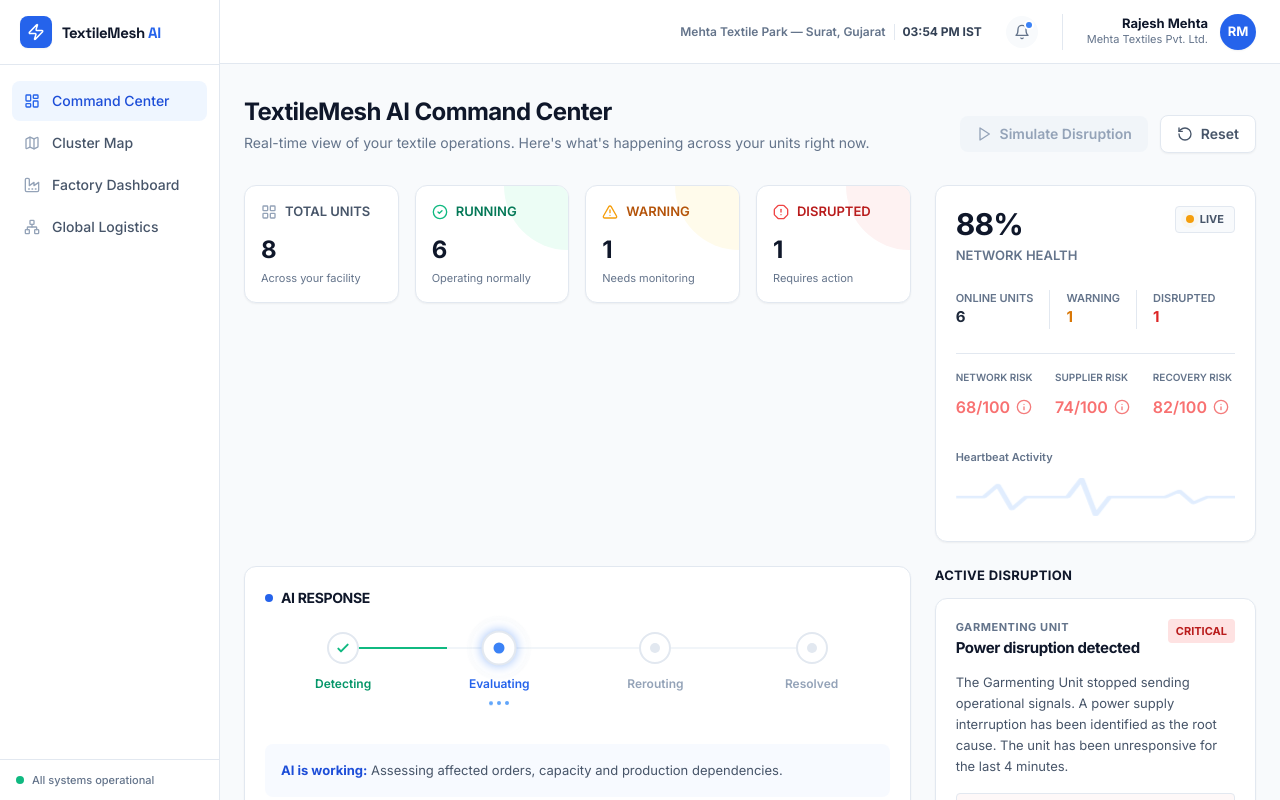
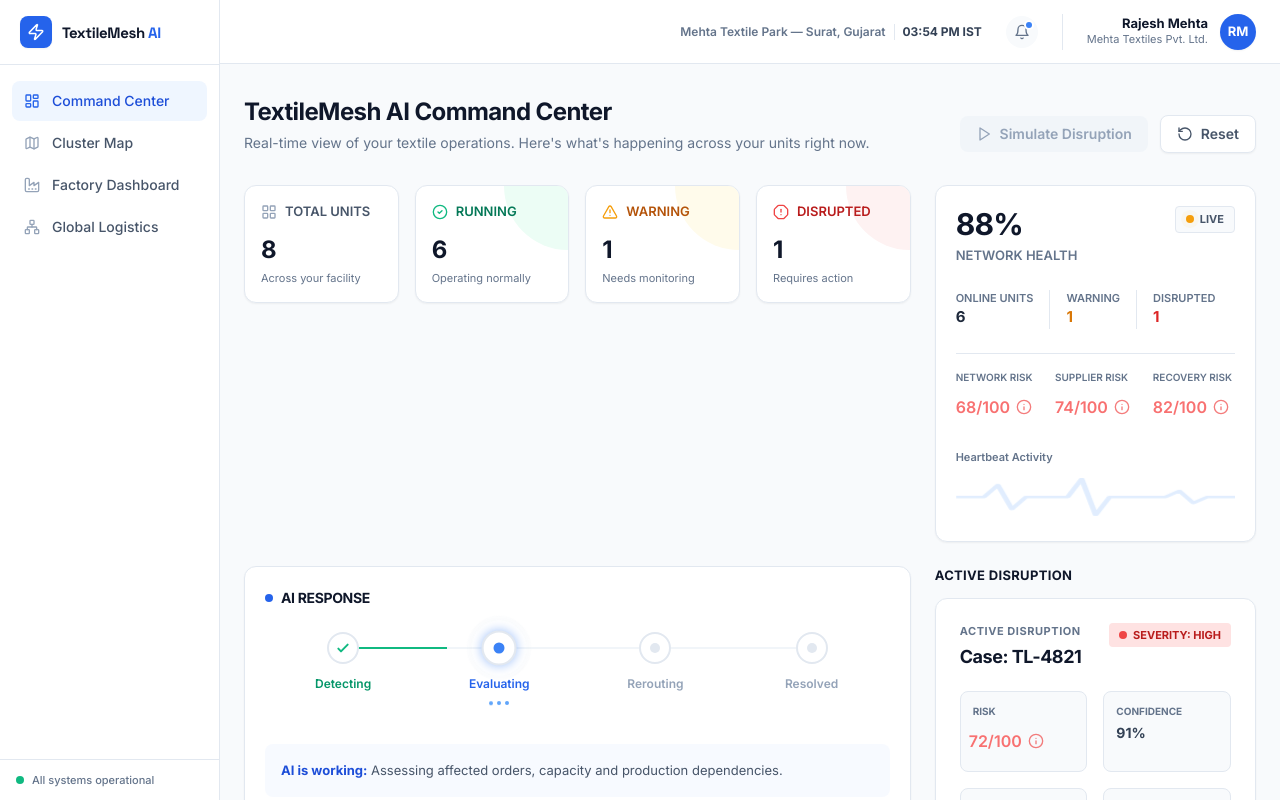
Before and after one commit to ianeeshthakur/hackfest-frontend, a Next.js app: page /command-center in a window 1280 px wide. Both pictures are taken after a click on the button "Simulate Disruption". Built offline with nearby package versions, Linux system fonts and the light colour scheme.

Commit message:
feat: overhaul ActiveDisruption UI and introduce AIRecommendationCard for enhanced diagnostic insights

```diff
--- /dev/null
+++ b/components/command-center/AIRecommendationCard.jsx
@@ -0,0 +1,91 @@
+import React, { useState } from "react";
+import { Sparkles, ArrowRight, ChevronDown } from "lucide-react";
+
+export function AIRecommendationCard({ simulationState }) {
+  const [isOpen, setIsOpen] = useState(false);
+
+  // Show only during evaluating, rerouting, or resolved
+  if (simulationState === "IDLE" || simulationState === "DETECTING") return null;
+
+  const isResolved = simulationState === "RESOLVED";
+
+  return (
+    <div className={`mt-6 rounded-xl border shadow-lg overflow-hidden transition-all duration-500 ${
+      isResolved ? "border-blue-200 shadow-blue-900/5 bg-gradient-to-br from-blue-50/50 to-white" : "border-indigo-200 shadow-indigo-900/10 bg-gradient-to-br from-indigo-50 to-white"
+    }`}>
+
+      {/* Header */}
+      <div className="px-5 py-4 flex items-center justify-between border-b border-indigo-100 bg-white/50">
+        <div className="flex items-center gap-2">
+          <div className="p-1.5 bg-indigo-100 rounded-md text-indigo-600">
+            <Sparkles className="h-4 w-4" />
+          </div>
+          <span className="text-[11px] font-bold tracking-widest uppercase text-indigo-600">
+            AI Recommendation
+          </span>
+        </div>
+        <span className="text-[10px] font-bold bg-white border border-indigo-100 text-indigo-700 px-2 py-1 rounded-full uppercase">
+          Confidence: 88%
+        </span>
+      </div>
+
+      <div className="p-6">
+        <h3 className="text-lg font-extrabold text-slate-900 tracking-tight mb-6">
+          REROUTE ORDER TX-2048
+        </h3>
+
+        {/* Before / After Metrics */}
+        <div className="grid grid-cols-3 gap-4 mb-6">
+          <MetricChange label="Risk" before="72" after="24" isResolved={isResolved} isGood />
+          <MetricChange label="Delay" before="+9h" after="+2h" isResolved={isResolved} isGood />
+          <div className="flex flex-col p-3 bg-white rounded-lg border border-slate-100 shadow-sm">
+            <span className="text-[10px] uppercase font-bold text-slate-400 mb-2">Cost</span>
+            <span className="text-sm font-bold text-amber-600">+₹18,500</span>
+          </div>
+        </div>
+
+        {/* Interactive Explanation Dropdown */}
+        <button
+          onClick={() => setIsOpen(!isOpen)}
+          className="w-full flex items-center justify-between p-3 rounded-lg bg-indigo-50/50 hover:bg-indigo-100/50 transition-colors border border-indigo-100 text-indigo-700"
+        >
+          <span className="text-xs font-bold uppercase tracking-wider">Why this recommendation?</span>
+          <ChevronDown className={`h-4 w-4 transition-transform duration-300 ${isOpen ? 'rotate-180' : ''}`} />
+        </button>
+
+        <div className={`grid transition-all duration-300 ease-in-out ${isOpen ? 'grid-rows-[1fr] opacity-100 mt-4' : 'grid-rows-[0fr] opacity-0'}`}>
+          <div className="overflow-hidden">
+            <div className="p-4 bg-white border border-slate-100 rounded-lg shadow-inner">
+              <p className="text-xs text-slate-600 font-medium mb-3 leading-relaxed">
+                The agent evaluated 14 alternative paths and identified this reroute as the optimal balance between cost and delivery time.
+              </p>
+              <ul className="space-y-2 text-[11px] font-medium text-slate-700">
+                <li className="flex items-start gap-2"><span className="text-indigo-500">•</span> Deadline proximity (Critical: &lt;48h remaining)</li>
+                <li className="flex items-start gap-2"><span className="text-indigo-500">•</span> Available alternate capacity (F-X7K92 matches volume)</li>
+                <li className="flex items-start gap-2"><span className="text-indigo-500">•</span> Certification match (GOTS certified facility required)</li>
+                <li className="flex items-start gap-2"><span className="text-emerald-500">•</span> Expected delay reduction (Saved 7 hours)</li>
+                <li className="flex items-start gap-2"><span className="text-emerald-500">•</span> Risk reduction (Score drops 72 → 24)</li>
+                <li className="flex items-start gap-2"><span className="text-amber-500">•</span> Cost (+₹18k is within auto-approval threshold)</li>
+              </ul>
+            </div>
+          </div>
+        </div>
+      </div>
+    </div>
+  );
+}
+
+function MetricChange({ label, before, after, isResolved, isGood }) {
+  return (
+    <div className="flex flex-col p-3 bg-white rounded-lg border border-slate-100 shadow-sm relative overflow-hidden">
+      <span className="text-[10px] uppercase font-bold text-slate-400 mb-2">{label}</span>
+      <div className="flex items-center gap-2">
+        <span className="text-sm font-bold text-slate-400 line-through decoration-slate-300">{before}</span>
+        <ArrowRight className="h-3 w-3 text-slate-300" />
+        <span className={`text-sm font-bold ${isResolved ? (isGood ? 'text-emerald-600' : 'text-slate-800') : 'text-indigo-600'}`}>
+          {after}
+        </span>
+      </div>
+    </div>
+  );
+}
--- a/components/command-center/ActiveDisruption.jsx
+++ b/components/command-center/ActiveDisruption.jsx
@@ -1,5 +1,6 @@
 import React from "react";
-import { ACTIVE_DISRUPTION_DATA } from "@/lib/commandCenterData";
+import { ExplainableRiskScore } from "@/components/ui/ExplainableRiskScore";
+import { AlertTriangle, Clock, Zap } from "lucide-react";
 
 export function ActiveDisruption({ simulationState }) {
   if (simulationState === "IDLE") return null;
@@ -7,53 +8,87 @@ export function ActiveDisruption({ simulationState }) {
   const isResolved = simulationState === "RESOLVED";
 
   return (
-    <div className={`p-5 rounded-xl border shadow-sm transition-colors duration-500 ${
-      isResolved ? "bg-emerald-50 border-emerald-200" : "bg-white border-red-200"
+    <div className={`p-6 rounded-xl border shadow-sm transition-all duration-500 ${
+      isResolved ? "bg-emerald-50/50 border-emerald-200" : "bg-white border-red-200"
     }`}>
-      <div className="flex items-start justify-between mb-3">
-        <div className="flex items-center gap-3">
+      {/* Header Section */}
+      <div className="flex items-start justify-between mb-5">
         <div className="flex flex-col">
-            <span className="text-[11px] font-bold tracking-wider text-slate-500">
-              {ACTIVE_DISRUPTION_DATA.unitName}
+          <span className="text-[11px] font-bold tracking-wider text-slate-500 mb-1">
+            ACTIVE DISRUPTION
           </span>
-            <span className={`text-[15px] font-bold tracking-tight mt-0.5 ${
+          <span className={`text-lg font-bold tracking-tight ${
             isResolved ? "text-emerald-700" : "text-slate-900"
           }`}>
-              {isResolved ? "RESOLVED" : ACTIVE_DISRUPTION_DATA.title}
+            Case: TL-4821
           </span>
         </div>
-        </div>
         {!isResolved ? (
-          <span className="inline-flex items-center px-2 py-1 rounded text-[11px] font-bold bg-red-100 text-red-700">
-            {ACTIVE_DISRUPTION_DATA.severity}
+          <span className="inline-flex items-center gap-1.5 px-2.5 py-1 rounded bg-red-100 text-red-700 text-[11px] font-bold">
+            <span className="relative flex h-2 w-2">
+              <span className="animate-ping absolute inline-flex h-full w-full rounded-full bg-red-400 opacity-75"></span>
+              <span className="relative inline-flex rounded-full h-2 w-2 bg-red-500"></span>
+            </span>
+            SEVERITY: HIGH
           </span>
         ) : (
-          <span className="inline-flex items-center px-2 py-1 rounded text-[11px] font-bold bg-emerald-100 text-emerald-700">
-            SUCCESS
+          <span className="inline-flex items-center px-2.5 py-1 rounded bg-emerald-100 text-emerald-700 text-[11px] font-bold">
+            RESOLVED
           </span>
         )}
       </div>
 
-      {!isResolved ? (
-        <>
-          <p className="text-[13px] text-slate-600 leading-relaxed mb-4">
-            {ACTIVE_DISRUPTION_DATA.description}
-          </p>
-          <div className="flex items-center gap-2 p-2.5 rounded bg-red-50/50 border border-red-100/50">
-            <span className="relative flex h-2 w-2">
-              <span className="animate-ping absolute inline-flex h-full w-full rounded-full bg-red-400 opacity-75"></span>
-              <span className="relative inline-flex rounded-full h-2 w-2 bg-red-500"></span>
-            </span>
-            <span className="text-[12px] font-medium text-red-700">
-              {ACTIVE_DISRUPTION_DATA.missedHeartbeats} missed heartbeats — unit unresponsive
+      {/* Core Metrics */}
+      <div className="grid grid-cols-2 gap-4 mb-6">
+        <div className="flex flex-col p-3 rounded-lg bg-slate-50 border border-slate-100">
+          <span className="text-[10px] uppercase font-bold text-slate-500 mb-1">Risk</span>
+          <ExplainableRiskScore score={isResolved ? 24 : 72} type="Factory" className="-ml-1" />
+        </div>
+        <div className="flex flex-col p-3 rounded-lg bg-slate-50 border border-slate-100">
+          <span className="text-[10px] uppercase font-bold text-slate-500 mb-1">Confidence</span>
+          <span className="text-sm font-bold text-slate-700">91%</span>
+        </div>
+        <div className="flex flex-col p-3 rounded-lg bg-slate-50 border border-slate-100">
+          <span className="text-[10px] uppercase font-bold text-slate-500 mb-1">Expected Delay</span>
+          <span className={`text-sm font-bold ${isResolved ? 'text-emerald-600' : 'text-amber-600'}`}>
+            {isResolved ? '+2h' : '+9h'}
           </span>
         </div>
-        </>
-      ) : (
-        <p className="text-[13px] text-emerald-700 leading-relaxed">
-          Orders successfully rerouted. Production capacity has been balanced across available clusters.
-        </p>
-      )}
+        <div className="flex flex-col p-3 rounded-lg bg-slate-50 border border-slate-100">
+          <span className="text-[10px] uppercase font-bold text-slate-500 mb-1">Time to Critical Impact</span>
+          <span className="text-sm font-bold text-slate-700 flex items-center gap-1">
+            <Clock className="h-3.5 w-3.5 text-slate-400" /> 6h
+          </span>
+        </div>
+      </div>
+
+      <div className="mb-6">
+        <span className="text-[11px] font-bold text-slate-500 uppercase block mb-1">Recommended Action</span>
+        <span className={`inline-flex font-bold tracking-widest uppercase ${isResolved ? 'text-emerald-600' : 'text-blue-600'}`}>
+          {isResolved ? 'REROUTED' : 'REROUTE'}
+        </span>
+      </div>
+
+      {/* 4 Info Cards (WHAT, WHY, IMPACT, ACTION) */}
+      <h4 className="text-[11px] font-bold tracking-wider text-slate-500 mb-3 border-t border-slate-100 pt-4">FOR FACTORY OWNER:</h4>
+      <div className="grid grid-cols-2 gap-3">
+        <div className="p-3 bg-slate-50 rounded-lg border border-slate-200">
+          <span className="text-[10px] font-bold text-blue-600 uppercase block mb-1">WHAT</span>
+          <span className="text-xs text-slate-700 font-medium">Production disruption detected</span>
+        </div>
+        <div className="p-3 bg-slate-50 rounded-lg border border-slate-200">
+          <span className="text-[10px] font-bold text-amber-600 uppercase block mb-1">WHY</span>
+          <span className="text-xs text-slate-700 font-medium">Internal operational disruption</span>
+        </div>
+        <div className="p-3 bg-slate-50 rounded-lg border border-slate-200">
+          <span className="text-[10px] font-bold text-red-600 uppercase block mb-1">IMPACT</span>
+          <span className="text-xs text-slate-700 font-medium">Production capacity reduced by 28%</span>
+        </div>
+        <div className="p-3 bg-slate-50 rounded-lg border border-slate-200">
+          <span className="text-[10px] font-bold text-emerald-600 uppercase block mb-1">ACTION</span>
+          <span className="text-xs text-slate-700 font-medium">Reroute affected order</span>
+        </div>
+      </div>
     </div>
   );
 }
--- a/components/command-center/CommandCenter.jsx
+++ b/components/command-center/CommandCenter.jsx
@@ -5,6 +5,7 @@ import { MetricCards } from "./MetricCards";
 import { NetworkHealth } from "./NetworkHealth";
 import { ActiveDisruption } from "./ActiveDisruption";
 import { AIResponsePipeline } from "./AIResponsePipeline";
+import { AIRecommendationCard } from "./AIRecommendationCard";
 import { SimulationControls } from "./SimulationControls";
 import { INITIAL_METRICS, DISRUPTED_METRICS, RESOLVED_METRICS } from "@/lib/commandCenterData";
 
@@ -110,6 +111,7 @@ export function CommandCenter() {
                 </div>
              )}
              <ActiveDisruption simulationState={simulationState} />
+             <AIRecommendationCard simulationState={simulationState} />
           </div>
         </div>
       </div>
```
Lines whose indentation alone changed are shown as unchanged.
